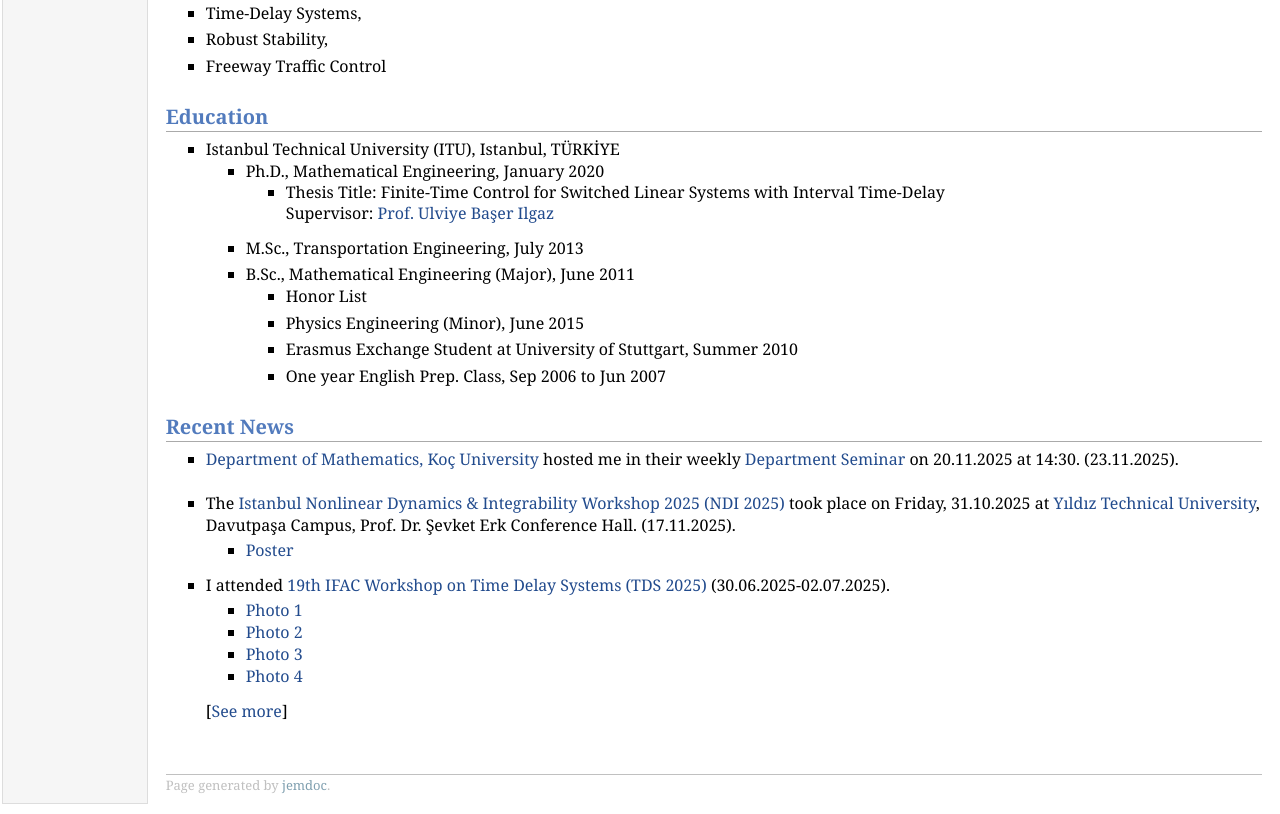
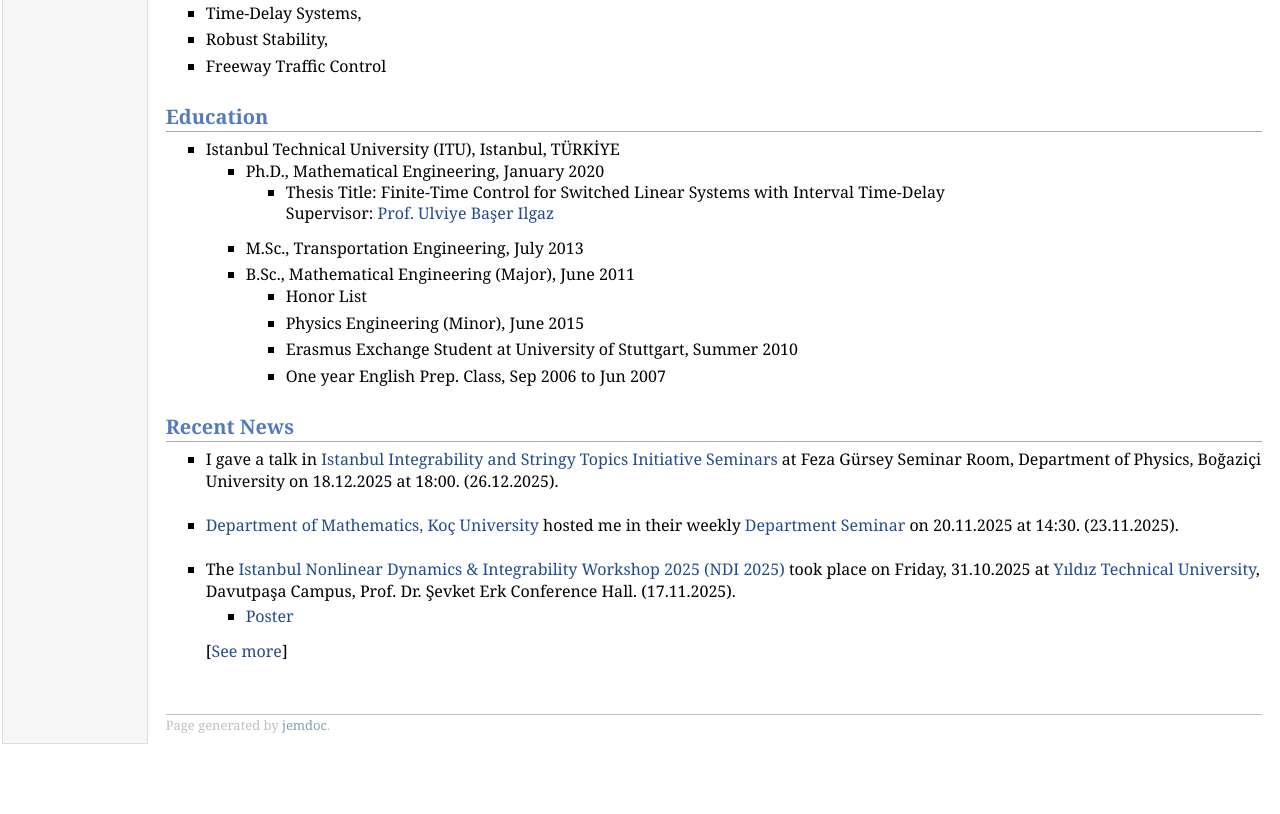
Before and after one commit to gokhangoksu/gokhangoksu.github.io, a plain HTML site: page index.html in a window 1280 px wide. Shown: the part 531-1345 px from the top of the page. After the commit the page ends 1285 px from the top, so only its background shows below. Drawn offline with Linux system fonts and the light colour scheme.

Commit message:
Update index.html

```diff
--- a/index.html
+++ b/index.html
@@ -98,17 +98,11 @@ Supervisor: <a href="http://avesis.itu.edu.tr/baser/">Prof. Ulviye Başer Ilgaz<
 
 <h2>Recent News</h2>
 <ul>
+	<li>I gave a talk in <a href="https://x.com/istringy_boun/status/2001762751543222646">Istanbul Integrability and Stringy Topics Initiative Seminars</a> at Feza Gürsey Seminar Room, Department of Physics, Boğaziçi University on 18.12.2025 at 18:00. (26.12.2025).</li><br />
 	<li><a href="https://science.ku.edu.tr/bolumler/matematik/">Department of Mathematics, Koç University</a> hosted me in their weekly <a href="https://www.turkmath.org/beta/seminer.php?id_seminer=4120">Department Seminar</a> on 20.11.2025 at 14:30. (23.11.2025).</li><br />
 	<li>The <a href="https://ndi2025.github.io">Istanbul Nonlinear Dynamics & Integrability Workshop 2025 (NDI 2025)</a> took place on Friday, 31.10.2025 at <a href="https://www.yildiz.edu.tr">Yıldız Technical University</a>, Davutpaşa Campus, Prof. Dr. Şevket Erk Conference Hall. (17.11.2025).</li>
 	<ul>
 	<li><a href="https://ndi2025.github.io/poster.pdf">Poster</a></li>
-	</ul>
-	<li>I attended <a href="https://sssc-tds-cosy-2025.sciencesconf.org/">19th IFAC Workshop on Time Delay Systems (TDS 2025)</a> (30.06.2025-02.07.2025).</li>
-	<ul>
-	<li><a href="https://gokhangoksu.github.io/photos/TDS_2025_1.jpeg">Photo 1</a></li>
-	<li><a href="https://gokhangoksu.github.io/photos/TDS_2025_2.jpeg">Photo 2</a></li>
-	<li><a href="https://gokhangoksu.github.io/photos/TDS_2025_3.jpeg">Photo 3</a></li>
-	<li><a href="https://gokhangoksu.github.io/photos/TDS_2025_4.jpeg">Photo 4</a></li>
 	</ul>
 	[<a href="/news">See more</a>]
 </ul>
```
